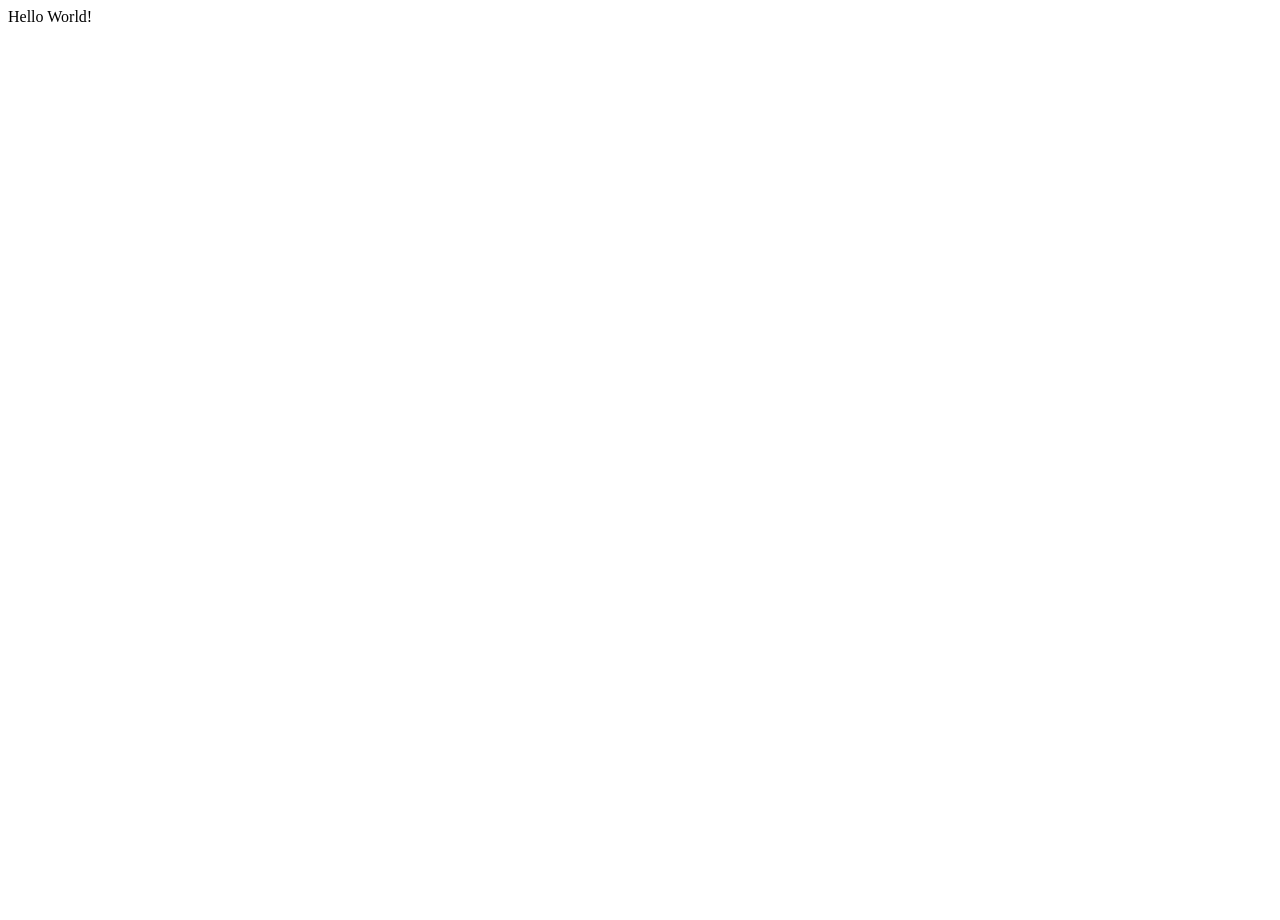
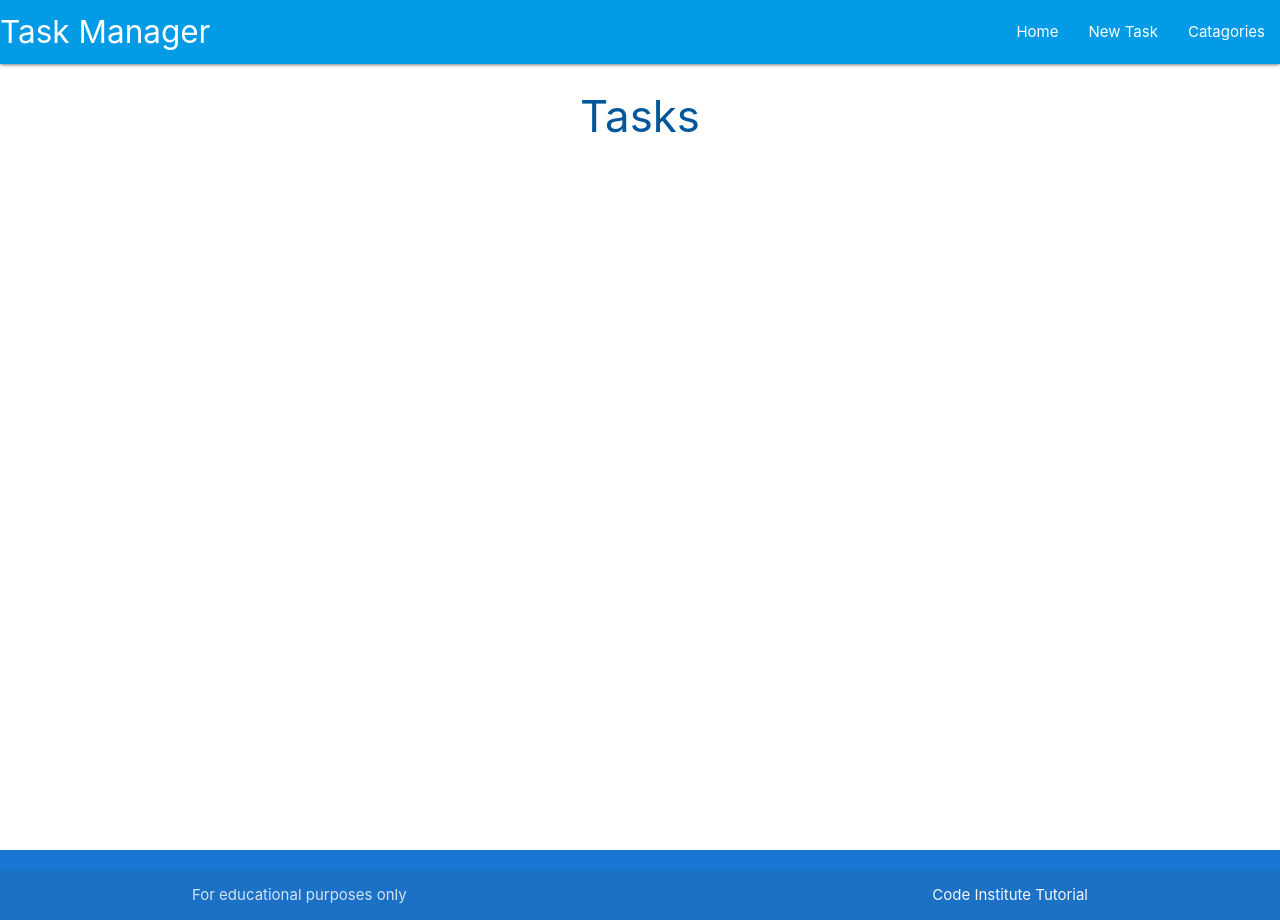
Before and after one commit to LeighAllenDev/flask-taskmanager, a Flask app: page / in a window 1280 px wide. Before the commit the page is almost empty. Run offline with Flask 2, Linux system fonts and the light colour scheme.

Commit message:
got front end set up

```diff
--- a/taskmanager/routes.py
+++ b/taskmanager/routes.py
@@ -5,4 +5,4 @@ from taskmanager.models import Catagory, Task
 
 @app.route("/")
 def home():
-    return render_template("base.html")
+    return render_template("tasks.html")
--- /dev/null
+++ b/taskmanager/static/css/style.css
@@ -0,0 +1,9 @@
+body {
+    display: flex;
+    min-height: 100vh;
+    flex-direction: column;
+}
+
+main {
+    flex: 1 0 auto;
+}
--- /dev/null
+++ b/taskmanager/static/js/script.js
@@ -0,0 +1,5 @@
+document.addEventListener('DOMContentLoaded', function () {
+    // sidenav initialiization
+    let sidenav = document.querySelectorAll('.sidenav');
+    M.Sidenav.init(sidenav);
+});
--- a/taskmanager/templates/base.html
+++ b/taskmanager/templates/base.html
@@ -1,13 +1,69 @@
 <!DOCTYPE html>
 <html lang="en">
-<head>
-    <meta charset="UTF-8">
-    <meta name="viewport" content="width=device-width, initial-scale=1.0">
+  <head>
+    <meta charset="UTF-8" />
+    <meta http-equiv="X-UA-Compatible" content="IE=edge" />
+    <meta name="viewport" content="width=device-width, initial-scale=1.0" />
+    <link
+      rel="stylesheet"
+      href="https://cdnjs.cloudflare.com/ajax/libs/font-awesome/6.5.1/css/all.min.css"
+      integrity="sha512-DTOQO9RWCH3ppGqcWaEA1BIZOC6xxalwEsw9c2QQeAIftl+Vegovlnee1c9QX4TctnWMn13TZye+giMm8e2LwA=="
+      crossorigin="anonymous"
+      referrerpolicy="no-referrer"
+    />
+    <link
+      rel="stylesheet"
+      href="https://cdnjs.cloudflare.com/ajax/libs/materialize/1.0.0/css/materialize.min.css"
+      type="text/css"
+    />
+    <link
+      rel="stylesheet"
+      href="{{ url_for('static', filename='css/style.css') }}"
+      type="text/css"
+    />
     <title>Task Manager</title>
-</head>
-<body>
+  </head>
+  <body>
+    <header>
+      <!-- top navbar -->
+      <nav class="light-blue darken-1">
+        <div class="nav-wrapper">
+          <a href="{{ url_for('home') }}" class="brand-logo">Task Manager</a>
+          <a href="#" data-target="mobile-demo" class="sidenav-trigger"
+            ><i class="fas fa-bars"></i
+          ></a>
+          <ul class="right hide-on-med-and-down">
+            <li><a href="{{ url_for('home') }}">Home</a></li>
+            <li><a href="">New Task</a></li>
+            <li><a href="">Catagories</a></li>
+          </ul>
+        </div>
+      </nav>
+      <!-- mobile sidenav -->
+      <ul class="sidenav" id="mobile-demo">
+        <li><a href="{{ url_for('home') }}">Home</a></li>
+        <li><a href="">New Task</a></li>
+        <li><a href="">Catagories</a></li>
+      </ul>
+    </header>
 
-    Hello World!
+    <main class="container">{% block content %} {% endblock %}</main>
 
-</body>
+    <footer class="page-footer blue darken-2">
+      <div class="footer-copyright">
+        <div class="container">
+          For educational purposes only
+          <a
+            class="grey-text text-lighten-4 right"
+            href="https://codeinstitute.net"
+            target="_blank"
+            >Code Institute Tutorial</a
+          >
+        </div>
+      </div>
+    </footer>
+
+    <script src="https://cdnjs.cloudflare.com/ajax/libs/materialize/1.0.0/js/materialize.min.js"></script>
+    <script src="{{ url_for('static', filename='js/script.js') }}"></script>
+  </body>
 </html>
--- /dev/null
+++ b/taskmanager/templates/tasks.html
@@ -0,0 +1,6 @@
+{% extends "base.html" %}
+{% block content %}
+
+<h3 class="center-align light-blue-text text-darken-4">Tasks</h3>
+
+{% endblock %}
```
